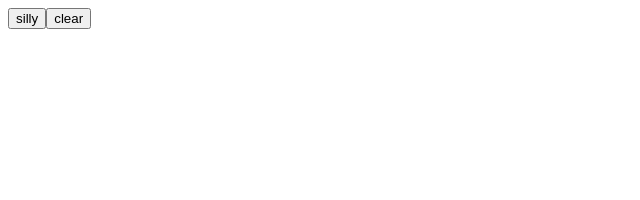
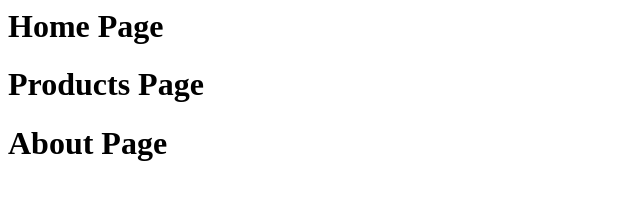
Before and after one commit to t0nylai/test, a plain HTML site: page index.html in a window 1280 px wide. Shown: the whole page, without its empty margins (0-640 px from the left). Drawn offline with Linux system fonts and the light colour scheme.

Commit message:
Update index.html

```diff
--- a/index.html
+++ b/index.html
@@ -1,9 +1,20 @@
 <html>
 <body>
+    <div class="content-padded">
 
-<button id="silly" onclick="alert('Hello there!')">silly </>
-<button id="clear">clear </>
+<div id="home-page"
+class="page">
+<h1>Home Page</h1>
+</div>
+<div id="products-page" class="page stage-right">
+<h1>Products Page</h1>
+</div>
+<div id="about-page" class="page stage-left">
+<h1>About Page</h1>
+</div>
 
-</body>
+
+    </div>
+  </body>
 
 </html>
```
